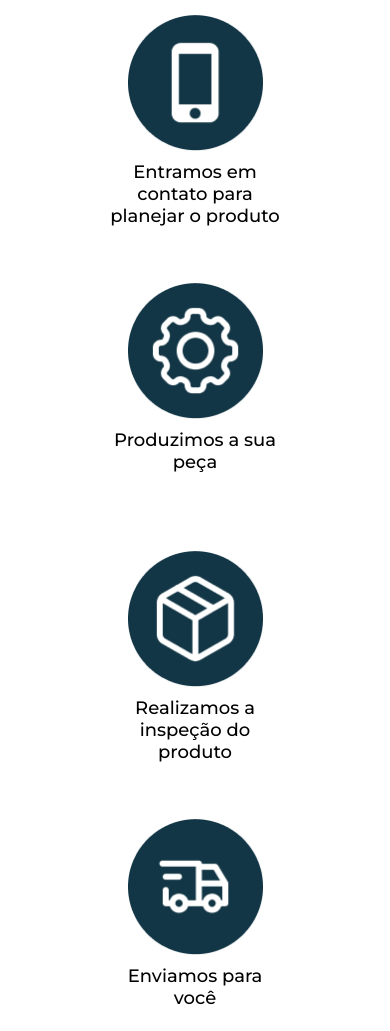
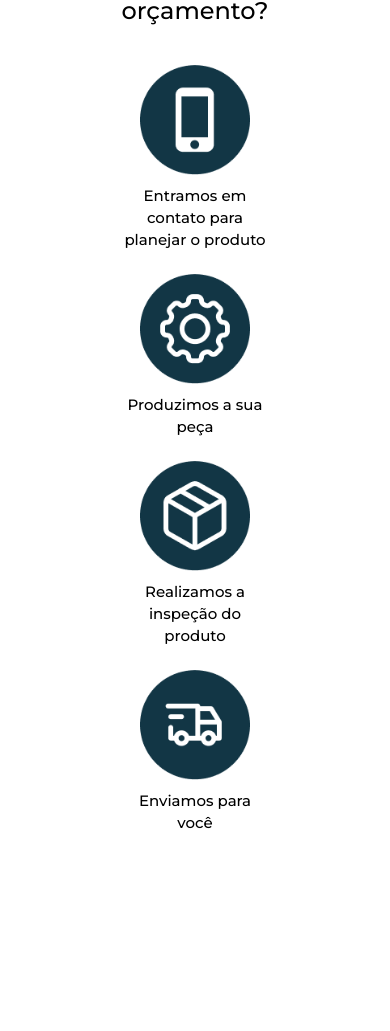
Before and after one commit to cpejr/IZT-web-frontend, a React (Vite) app: page /produto/1 in a window 390 px wide. Shown: the part 1621-2652 px from the top of the page. After the commit the page ends 2546 px from the top, so only its background shows below. Built offline with nearby package versions, Linux system fonts and the light colour scheme.

Commit message:
fix: steps responsive mobile

```diff
--- a/src/pages/Product/Product.jsx
+++ b/src/pages/Product/Product.jsx
@@ -26,14 +26,9 @@ import {
   ProcessSteps,
   Steps,
   Title,
-  Step1,
-  Image1,
-  Step2,
-  Image2,
-  Step3,
-  Image3,
-  Step4,
-  Image4,
+  Step,
+  Image,
+  StepsText,
 } from './Styles';
 
 function ProductPage() {
@@ -73,22 +68,25 @@ function ProductPage() {
       <ProcessSteps>
         <Title>Como processamos seu orçamento?</Title>
         <Steps>
-          <Step1>
-            <Image1 src={Img1} alt="1 Step" />
-            <h1>Entramos em contato para planejar o produto</h1>
-          </Step1>
-          <Step2>
-            <Image2 src={Img2} alt="2 Step" />
-            <h1>Produzimos a sua peça</h1>
-          </Step2>
-          <Step3>
-            <Image3 src={Img3} alt="3 Step" />
-            <h1>Realizamos a inspeção do produto</h1>
-          </Step3>
-          <Step4>
-            <Image4 src={Img4} alt="4 Step" />
-            <h1>Enviamos para você</h1>
-          </Step4>
+          <Step>
+            <Image src={Img1} alt="1 Step" />
+            <StepsText>Entramos em contato para planejar o produto</StepsText>
+          </Step>
+
+          <Step>
+            <Image src={Img2} alt="2 Step" />
+            <StepsText>Produzimos a sua peça</StepsText>
+          </Step>
+
+          <Step>
+            <Image src={Img3} alt="3 Step" />
+            <StepsText>Realizamos a inspeção do produto</StepsText>
+          </Step>
+
+          <Step>
+            <Image src={Img4} alt="4 Step" />
+            <StepsText>Enviamos para você</StepsText>
+          </Step>
         </Steps>
       </ProcessSteps>
     </Container>
--- a/src/pages/Product/Styles.jsx
+++ b/src/pages/Product/Styles.jsx
@@ -145,27 +145,39 @@ export const ProcessSteps = styled.div`
   align-items: center;
   padding: 0px;
   gap: 40px;
+  margin-top: 35px;
+  margin-bottom: 50px;
 
-  width: 900px;
-  height: 400px;
+  width: 100%;
+  height: auto;
+
+  @media (max-width: 700px) {
+    height: 950px;
+  }
 `;
 export const Steps = styled.div`
   display: flex;
   flex-direction: row;
-  justify-content: space-between;
+  justify-content: center;
   align-items: center;
   padding: 0px;
-  gap: 56px;
+  gap: 50px;
 
-  width: 900px;
-  height: 220px;
+  width: 100%;
+  height: auto;
 
+  @media (max-width: 1000px) {
+    gap: 1%;
+  }
   @media (max-width: 700px) {
     flex-direction: column;
+    gap: 23px;
   }
 `;
 export const Title = styled.div`
-  height: 29px;
+  height: auto;
+  width: 100%;
+  text-align: center;
 
   font-family: 'Montserrat';
   font-style: normal;
@@ -174,92 +186,48 @@ export const Title = styled.div`
   line-height: 29px;
 
   color: #000000;
+
+  @media (max-width: 370px) {
+    font-size: 20px;
+  }
 `;
-export const Step1 = styled.div`
+export const Step = styled.div`
   display: flex;
   flex-direction: column;
   justify-content: center;
   align-items: center;
-  gap: 10px;
-  h1 {
-    width: 180px;
-    height: 66px;
+  gap: 20px;
 
-    font-family: 'Montserrat';
-    font-style: normal;
-    font-weight: 500;
-    font-size: 18px;
-    line-height: 22px;
-    text-align: center;
+  @media (max-width: 700px) {
+    gap: 10px;
   }
 `;
-export const Image1 = styled.img`
+
+export const Image = styled.img`
   width: auto;
   height: 136px;
-`;
-export const Step2 = styled.div`
-  display: flex;
-  flex-direction: column;
-  justify-content: center;
-  align-items: center;
-  gap: 10px;
-  h1 {
-    width: 180px;
-    height: 66px;
 
-    font-family: 'Montserrat';
-    font-style: normal;
-    font-weight: 500;
-    font-size: 18px;
-    line-height: 22px;
-    text-align: center;
+  @media (max-width: 1000px) {
+    height: 110px;
   }
 `;
-export const Image2 = styled.img`
-  width: auto;
-  height: 136px;
-`;
-export const Step3 = styled.div`
-  display: flex;
-  flex-direction: column;
-  justify-content: center;
-  align-items: center;
-  gap: 10px;
-  h1 {
-    width: 180px;
-    height: 66px;
 
-    font-family: 'Montserrat';
-    font-style: normal;
-    font-weight: 500;
-    font-size: 18px;
-    line-height: 22px;
-    text-align: center;
+export const StepsText = styled.p`
+  max-width: 180px;
+  height: 66px;
+
+  font-family: 'Montserrat';
+  font-style: normal;
+  font-weight: 500;
+  font-size: 18px;
+  line-height: 22px;
+  text-align: center;
+
+  @media (max-width: 1000px) {
+    font-size: 15px;
+    width: 80%;
+  }
+  @media (max-width: 700px) {
+    height: auto;
   }
 `;
-export const Image3 = styled.img`
-  width: auto;
-  height: 136px;
-`;
-export const Step4 = styled.div`
-  display: flex;
-  flex-direction: column;
-  justify-content: center;
-  align-items: center;
-  gap: 10px;
-  h1 {
-    width: 180px;
-    height: 66px;
-
-    font-family: 'Montserrat';
-    font-style: normal;
-    font-weight: 500;
-    font-size: 18px;
-    line-height: 22px;
-    text-align: center;
-  }
-`;
-export const Image4 = styled.img`
-  width: auto;
-  height: 136px;
-`;
```
